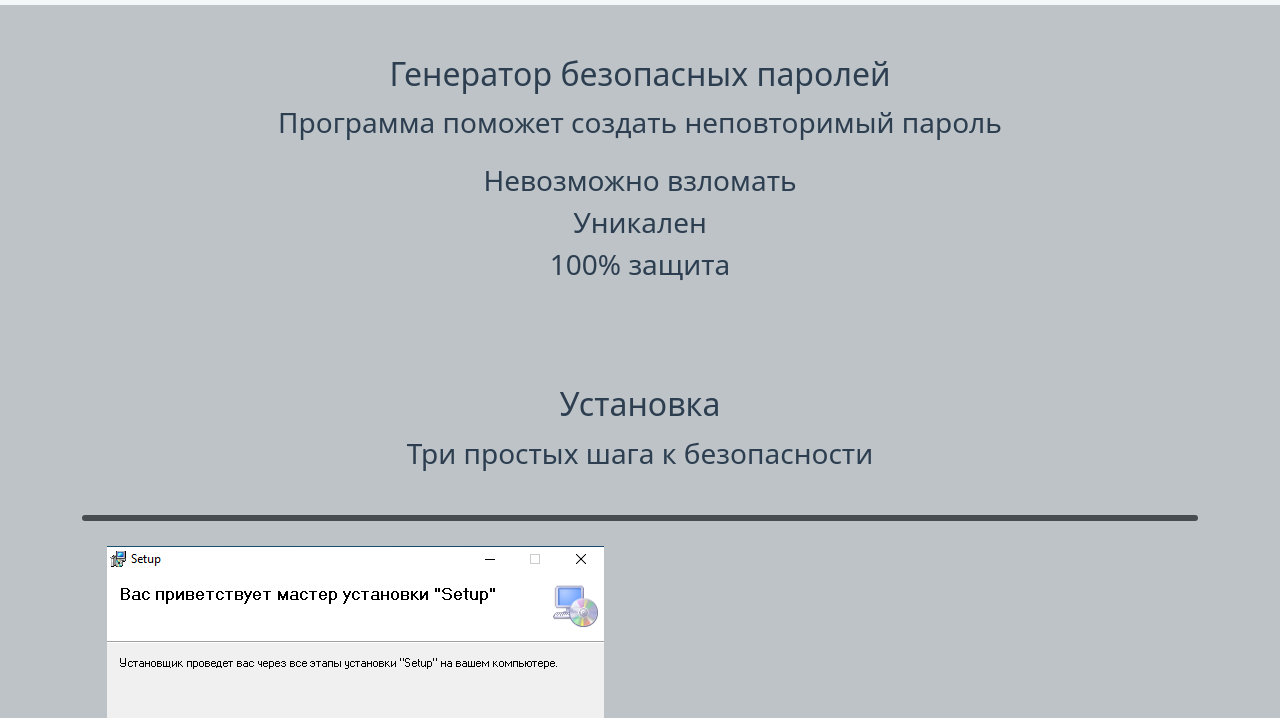
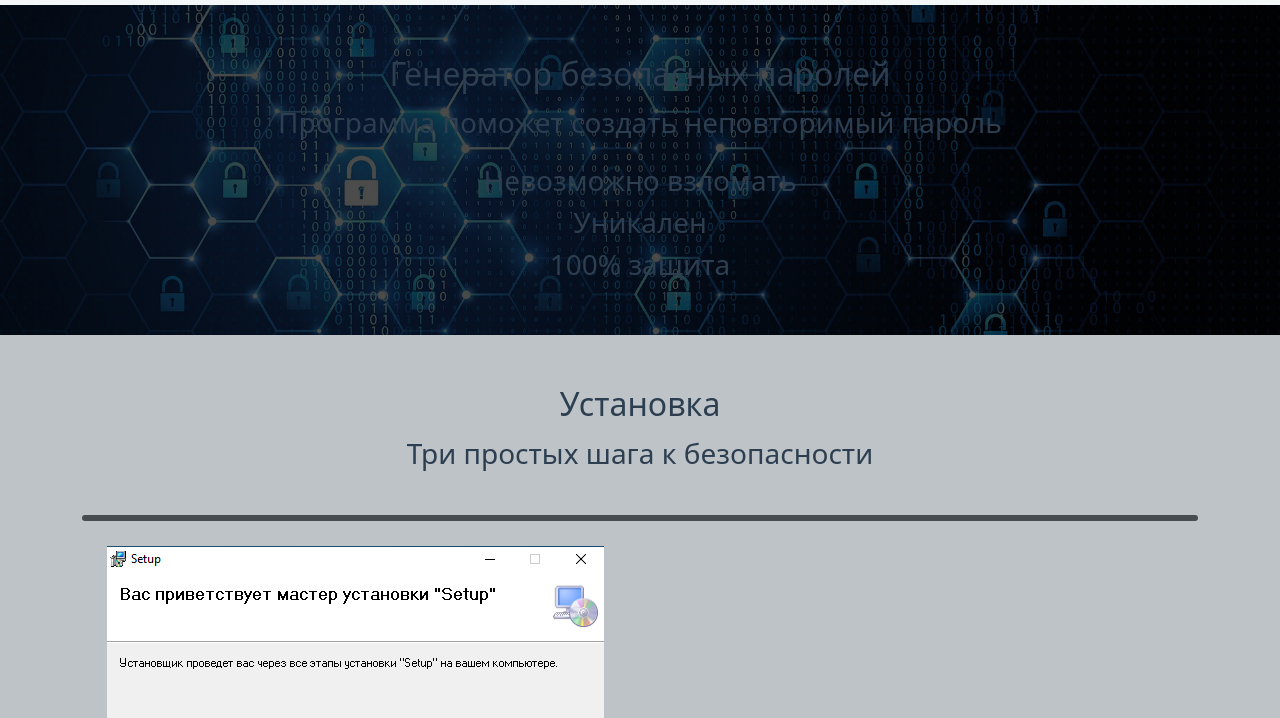
Before and after one commit to nikitaelkov/genPass, a plain HTML site: page index.html in a window 1280 px wide. Shown: the part 81-799 px from the top of the page. Drawn offline with nearby package versions, Linux system fonts and the light colour scheme; the site is published under a folder, as on GitHub Pages, so addresses that start at the root find nothing.

Commit message:
Update style.css

```diff
--- a/style.css
+++ b/style.css
@@ -27,7 +27,7 @@ li {
   font-weight: 500;
 }
 .head-main {
-  background-image: url(/main.jpg);
+  background-image: url(main.jpg);
   background-size: cover;
   background-position: center;
   padding-top: 50px;
```
